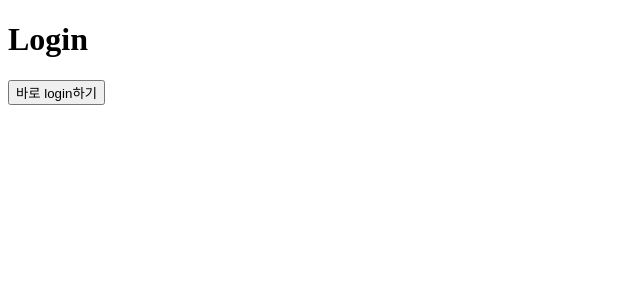
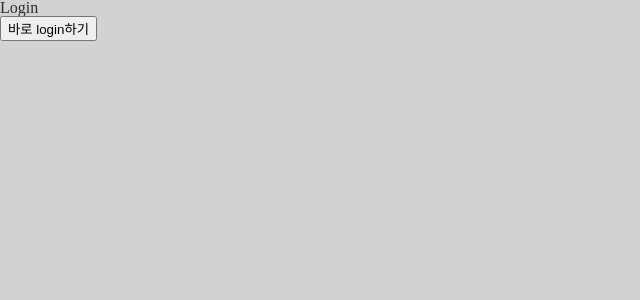
Before and after one commit to MinGookK/instaclone-web, a React (Create React App) app: page / in a window 1280 px wide. Both pictures are taken after a click on the button "바로 logout하기". Shown: the top 300 px of the page, without its empty margins (0-640 px from the left). Built offline with nearby package versions, Linux system fonts and the light colour scheme.

Commit message:
styled component 연습

```diff
--- a/package.json
+++ b/package.json
@@ -20,6 +20,7 @@
     "react-router-dom": "^5.3.0",
     "react-scripts": "4.0.3",
     "styled-components": "^5.3.1",
+    "styled-reset": "^4.3.4",
     "web-vitals": "^1.0.1"
   },
   "scripts": {
--- a/src/App.js
+++ b/src/App.js
@@ -1,13 +1,19 @@
 import { useReactiveVar } from '@apollo/client'
 import { BrowserRouter, Route, Switch } from 'react-router-dom'
-import { isLoggedInVar } from './apollo'
+import { ThemeProvider } from 'styled-components'
+import { darkModeVar, isLoggedInVar } from './apollo'
 import Home from './screens/Home'
 import Login from './screens/Login'
 import NotFound from './screens/NotFound'
+import { darkTheme, GlobalStyles, lightTheme } from './styles'
 
 function App() {
   const isLoggedIn = useReactiveVar(isLoggedInVar)
+  const darkMode = useReactiveVar(darkModeVar)
+
   return (
+    <ThemeProvider theme={darkMode ? darkTheme : lightTheme}>
+      <GlobalStyles />
       <BrowserRouter>
         <Switch>
           <Route exact path="/">
@@ -18,6 +24,7 @@
           </Route>
         </Switch>
       </BrowserRouter>
+    </ThemeProvider>
   )
 }
 
--- a/src/apollo.js
+++ b/src/apollo.js
@@ -1,3 +1,4 @@
 import { makeVar } from '@apollo/client'
 
 export const isLoggedInVar = makeVar(true)
+export const darkModeVar = makeVar(false)
--- a/src/screens/Login.js
+++ b/src/screens/Login.js
@@ -1,14 +1,15 @@
 import React from 'react'
-import { isLoggedInVar } from '../apollo'
+import styled from 'styled-components'
+import { isLoggedInVar, darkModeVar } from '../apollo'
 
-// 이런 식으로 props를 계속 전달할 수도 있지만 로그인 외에도 계정을 삭제해도 로그아웃이 되야 하는 등 변수가 되게 많다.
-// 그런 경우에 이렇게 무한정 props drilling하는 것은 좋은 방법이 아니다.
-// 이번 프로젝트에서는 Apollo client를 사용해서 local state를 가져오는 방법을 사용할 것이다.
+const Title = styled.h1`
+  color: ${props => props.theme.fontColor};
+`
+
 const Login = () => {
   return (
     <>
-      <h1>Login</h1>
-      {/* <button onClick={() => setIsLoggedIn(true)}>바로 login하기</button> */}
+      <Title>Login</Title>
       <button onClick={() => isLoggedInVar(true)}>바로 login하기</button>
     </>
   )
--- /dev/null
+++ b/src/styles.js
@@ -0,0 +1,18 @@
+import { createGlobalStyle } from 'styled-components'
+import reset from 'styled-reset'
+
+export const lightTheme = {
+  fontColor: '#2c2c2c',
+  bgColor: 'lightgray',
+}
+export const darkTheme = {
+  fontColor: 'lightgray',
+  bgColor: '#2c2c2c',
+}
+
+export const GlobalStyles = createGlobalStyle`
+  ${reset}
+  body {
+    background-color: ${props => props.theme.bgColor};
+  }
+`
```
Also changed, not shown: 2 other files (tests, documents, lock files or other folders). Lines whose indentation alone changed are shown as unchanged.
